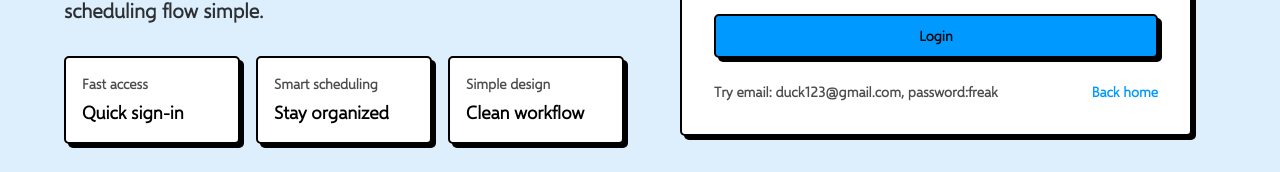
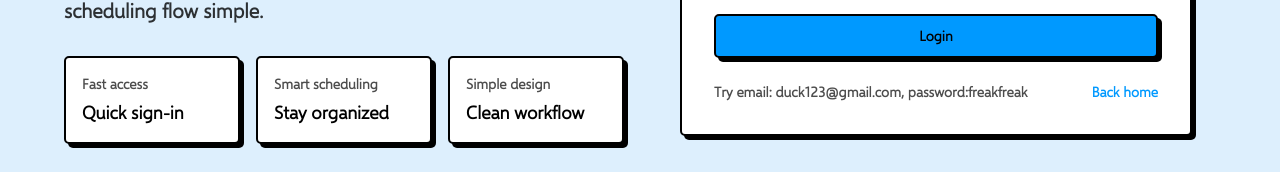
Before and after one commit to SidmoGoesBrrr/weschedule, a Next.js app: page /login in a window 1280 px wide. Shown: the part 517-689 px from the top of the page. Built offline with nearby package versions, Linux system fonts and the light colour scheme.

Commit message:
redirect to eventcreator after login success

```diff
--- a/app/login/page.tsx
+++ b/app/login/page.tsx
@@ -8,8 +8,10 @@ import { Button } from "@/components/ui/button"
 import { signUp, login } from "@/lib/clientUserUtil"
 import { useState } from "react"
 import { getUser } from "@/lib/serverUserUtil"
+import { useRouter } from "next/navigation"
 
 export default function LoginPage() {
+    const router = useRouter();
     const [error, setError] = useState("");
     const [isLogin, setIsLogin] = useState(true);//if not login, then it is sign up
     return (
@@ -86,10 +88,9 @@ export default function LoginPage() {
                                 action ={async (data)=>{
                                     const password = data.get("password") as string;
                                     const email = data.get("email") as string;
-                                    const error = isLogin?await login(email, password): await signUp(email, password);
-                                    setError(error?.message?error?.message:"success");
-                                    console.log(await getUser());
-
+                                    const userProcessError = isLogin?await login(email, password): await signUp(email, password);
+                                    setError(userProcessError?.message?userProcessError?.message:"success");
+                                    router.push("/eventcreator");
                                 }}
                                 className="space-y-5"
                             >
@@ -129,7 +130,7 @@ export default function LoginPage() {
                             </form>
 
                             <div className="mt-6 flex items-center justify-between text-sm text-foreground/70">
-                                <span>Try email: duck123@gmail.com, password:freak</span>
+                                <span>Try email: duck123@gmail.com, password:freakfreak</span>
                                 <Link href="/" className="font-heading text-main hover:underline">
                                     Back home
                                 </Link>
```
